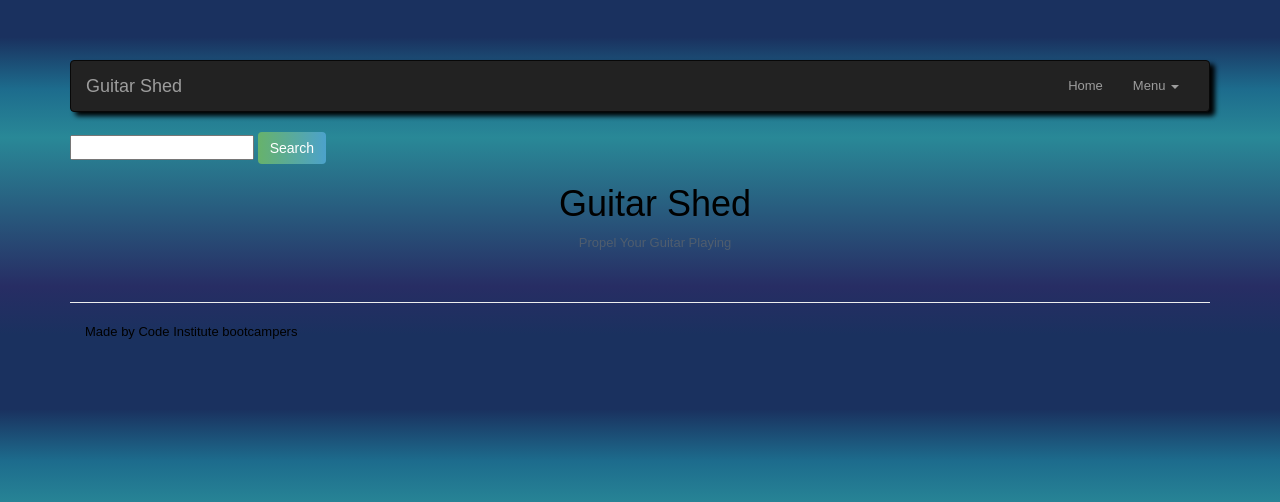
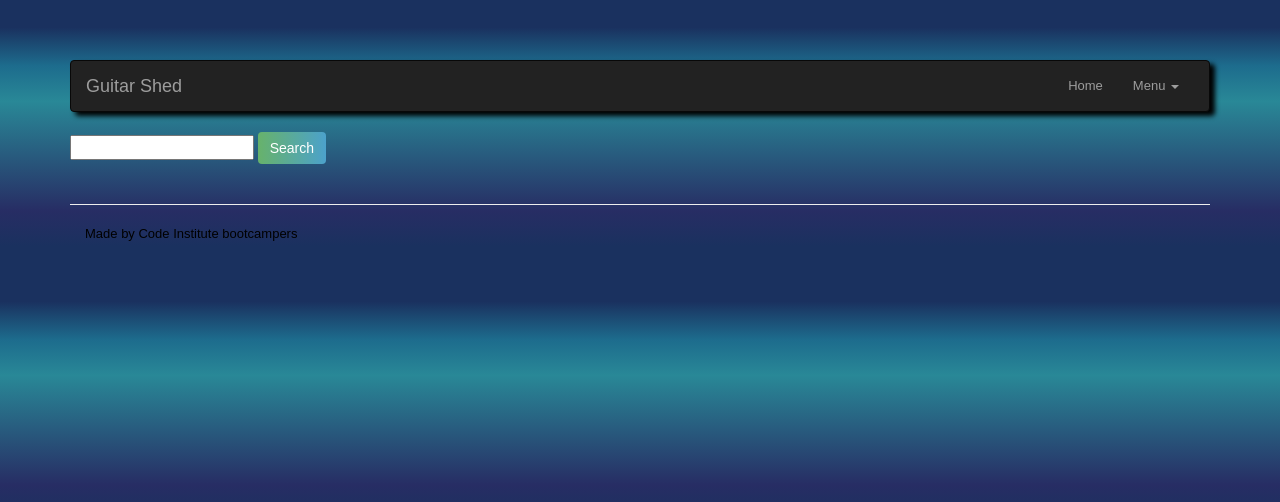
Before and after one commit to richdevelopments/guitar-shed, a Django app: template home/templates/home/index.html in a window 1280 px wide. Shown: the top 502 px of the page. Run offline with Django 3.2, Linux system fonts and the light colour scheme; the template is opened without the code that fills it, so the values that code supplies are empty; some libraries are stand-ins or nearby versions.

Commit message:
removed content

```diff
--- a/home/templates/home/index.html
+++ b/home/templates/home/index.html
@@ -6,11 +6,4 @@
 {% block content %}
 
 
-<div class="container text-center mt-5">
-    <h1>Guitar Shed </h1>
-</div>
-<div class="container text-center">
-    <p>Propel Your Guitar Playing</p>
-</div>
-
 {% endblock %}
```
